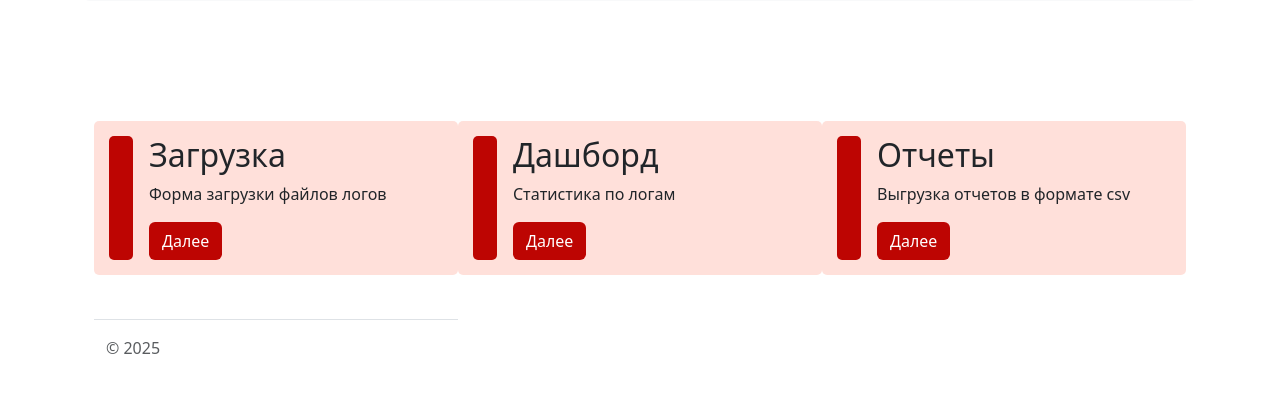
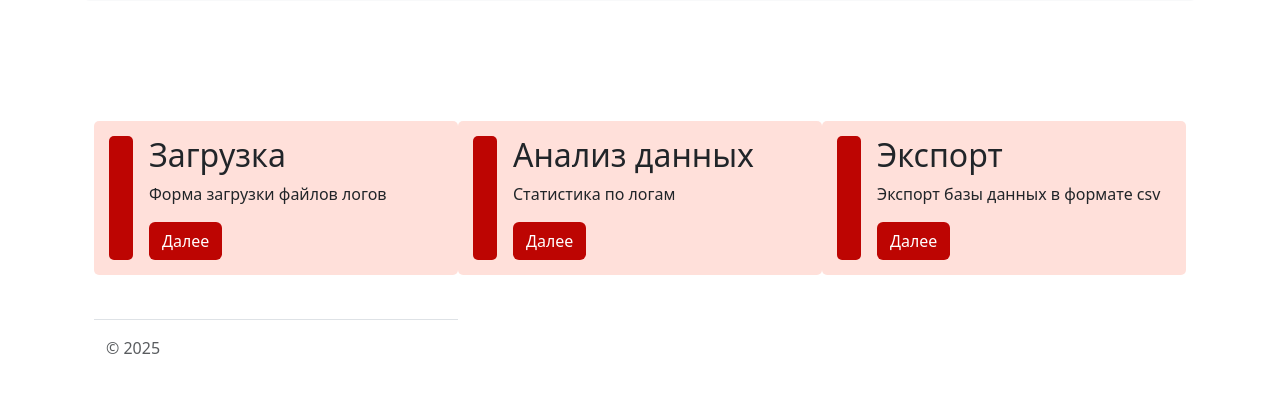
Before and after one commit to eonlyi/mipt, a Django app: page / in a window 1280 px wide. Shown: the part 508-911 px from the top of the page. Run offline with Django 5.2, Linux system fonts and the light colour scheme.

Commit message:
Update main_page.html

```diff
--- a/rost_proj/templates/main_page.html
+++ b/rost_proj/templates/main_page.html
@@ -32,9 +32,9 @@
                 </svg>
             </div>
             <div>
-                <h3 class="fs-2">Дашборд</h3>
+                <h3 class="fs-2">Анализ данных</h3>
                 <p>Статистика по логам</p>
-                <a href="/dashboard_page" class="btn red-btn">Далее</a>
+                <a href="/analysis" class="btn red-btn">Далее</a>
             </div>
         </div>
 
@@ -45,8 +45,8 @@
                 </svg>
             </div>
             <div>
-                <h3 class="fs-2">Отчеты</h3>
-                    <p>Выгрузка отчетов в формате csv</p>
+                <h3 class="fs-2">Экспорт</h3>
+                    <p>Экспорт базы данных в формате csv</p>
                     <a href="/report_page" class="btn red-btn">Далее</a>
             </div>
         </div>
```
